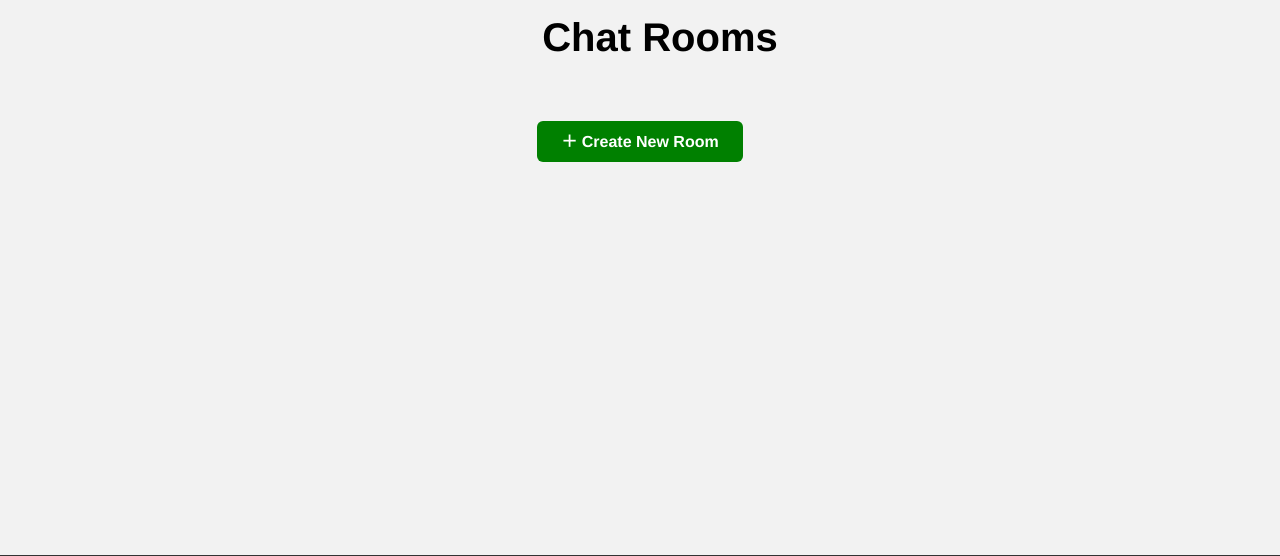
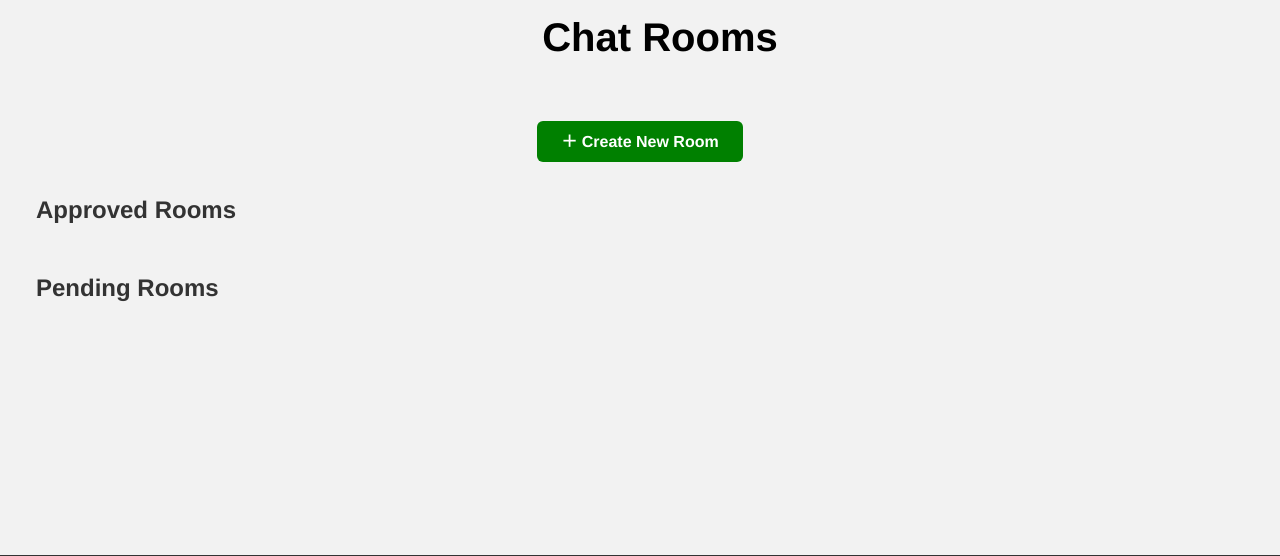
Before and after one commit to jsoong30/TravelBuddy, a Django app: page /rooms/ in a window 1280 px wide. Shown: the part 179-735 px from the top of the page. Run offline with Django 5.2, Linux system fonts and the light colour scheme; a user stored in the database is signed in; data that the repository does not hold is empty.

Commit message:
Added sections
section for approved and pending, also visitor pattern

```diff
--- /dev/null
+++ b/djangochat/static/djangochat/js/room-visitors.js
@@ -0,0 +1,75 @@
+// static/js/room-visitors.js
+
+//object structure used for the visitor pattern
+//plain data object for each room, holding name, slug, and status
+//the accept(visitor) method, which calls visitor.visitRoom(this) is the key visitor hook
+class RoomElement {
+  constructor({ name, status, slug }) {
+    this.name   = name;
+    this.status = status; // 'approved' or 'pending'
+    this.slug   = slug;
+  }
+  accept(visitor) {
+    visitor.visitRoom(this);
+  }
+}
+//these are 2 separate operations you want to perform over exactly the same collection of rooms
+//their common interface both expose a single visitRoom(room) method
+class ApprovedVisitor {
+  constructor(selector) { this.container = document.querySelector(selector); }
+  visitRoom(room) {
+    if (room.status === 'approved') {
+      const btn = document.createElement('button');
+      btn.textContent = room.name;
+      btn.onclick   = () => location.href = `/rooms/${room.slug}/`;
+      btn.className = 'px-4 py-2 m-1 bg-green-600 text-white rounded';
+      this.container.appendChild(btn);
+    }
+  }
+}
+
+class PendingVisitor {
+  constructor(selector) {
+    this.container = document.querySelector(selector);
+  }
+  visitRoom(room) {
+    if (room.status === 'pending') {
+      const btn = document.createElement('button');
+      btn.textContent = room.name + ' (Request)';
+      btn.className   = 'px-4 py-2 m-1 bg-yellow-500 text-white rounded hover:bg-yellow-600';
+      btn.style.cursor = 'pointer';
+      btn.addEventListener('click', () => {
+        // navigate to the room detail, which will show a Yes/No form
+        window.location.href = `/rooms/${room.slug}/`;
+      });
+      this.container.appendChild(btn);
+    }
+  }
+}
+
+//the single traversal
+//you loop once over your list of RoomElement objects
+//each element accepts each visitor in turn, allowing that visitor to decide whether
+//and how to render itself
+document.addEventListener('DOMContentLoaded', () => {
+  const raw        = document.getElementById('room-list').textContent;
+  const roomsData  = JSON.parse(raw);
+  const rooms      = roomsData.map(r => new RoomElement(r));
+  const approvedV  = new ApprovedVisitor('#approved-rooms');
+  const pendingV   = new PendingVisitor('#pending-rooms');
+
+  rooms.forEach(r => { r.accept(approvedV); r.accept(pendingV); });
+});
+
+/*
+Why is this the visitor pattern?
+1. Separation of concerns
+  - the roomElement class know only about its data(name, status, slug)
+  - the 2 visitors encapsulate all the UI-rendering logic for approved vs pending status
+2. Open for extendion
+  - if you later need to add, say, an adminVisitor to render a 'kickuser' button for room owners
+  you dont alter RoomElement
+3. Single Data structure, multiple Operations
+  - you have one homogeneous list (rooms). You want two distinct operations. Visitor lets you
+  keep your loop and your data model DRY
+ */
--- a/djangochat/templates/room/rooms.html
+++ b/djangochat/templates/room/rooms.html
@@ -1,33 +1,35 @@
 {% extends "base.html" %}
 {% load static %}
 
-{% block title %}Rooms | Travel Buddy{% endblock %}
+{% block title %}Chat Rooms | Travel Buddy{% endblock %}
 
 {% block content %}
+  <!-- Page Header -->
   <div style="width:100%; padding:40px 20px; text-align:center;">
     <h1 style="font-size:2.5rem; color:black; margin:0;">Chat Rooms</h1>
   </div>
+
+  <!-- Create Room Button -->
   <div style="text-align:center; margin:20px 0;">
-      <a href="{% url 'create_room' %}"
-         style="padding:12px 24px;
-                background:green;
-                color:#fff;
-                border:none;
-                border-radius:6px;
-                text-decoration:none;
-                font-weight:bold;">
-        ＋ Create New Room
-      </a>
+    <a href="{% url 'create_room' %}"
+       style="padding:12px 24px; background:green; color:#fff; border:none; border-radius:6px; text-decoration:none; font-weight:bold;">
+      ＋ Create New Room
+    </a>
   </div>
 
-  <div style="display:flex; justify-content:center; flex-wrap:nowrap; padding:16px; gap:12px; overflow-x:auto;">
-    {% for room in rooms %}
-      <form action="{% url 'room' room.slug %}" method="get" style="margin:0;">
-        <button type="submit"
-                style="padding:12px 24px; background:orange; color:white; border:none; border-radius:8px; cursor:pointer; transition:background 0.2s;">
-          {{ room.name }}
-        </button>
-      </form>
-    {% endfor %}
-  </div>
+  <!-- Approved / Pending Sections -->
+  <section style="padding:16px;">
+    <h2 style="font-size:1.5rem; margin-bottom:8px;">Approved Rooms</h2>
+    <div id="approved-rooms" style="display:flex; flex-wrap:wrap; gap:12px;"></div>
+  </section>
+
+  <section style="padding:16px;">
+    <h2 style="font-size:1.5rem; margin-bottom:8px;">Pending Rooms</h2>
+    <div id="pending-rooms" style="display:flex; flex-wrap:wrap; gap:12px;"></div>
+  </section>
 {% endblock %}
+
+{% block scripts %}
+  {{ rooms_data|json_script:"room-list" }}
+  <script src="{% static 'djangochat/js/room-visitors.js' %}"></script>
+{% endblock %}
--- a/djangochat/views.py
+++ b/djangochat/views.py
@@ -6,9 +6,22 @@ from django.utils.text import slugify
 # Create your views here.
 @login_required
 def rooms_list(request):
-    rooms = Room.objects.all()
-    return render(request, 'room/rooms.html', {'rooms': rooms})
-
+    all_rooms = Room.objects.all()
+    rooms_data = []
+    for room in all_rooms:
+        is_approved = RoomMembership.objects.filter(
+            room=room,
+            user=request.user,
+            status=RoomMembership.APPROVED
+        ).exists()
+        rooms_data.append({
+            'name':   room.name,
+            'slug':   room.slug,
+            'status': 'approved' if is_approved else 'pending'
+        })
+    return render(request, 'room/rooms.html', {
+        'rooms_data': rooms_data
+    })
 @login_required
 def room(request, slug):
     room = get_object_or_404(Room, slug=slug)
@@ -18,6 +31,7 @@ def room(request, slug):
         membership = None
 
     if membership is None:
+        # show the Yes/No form
         return render(request, 'room/request_to_join.html', {'room': room})
 
     if membership.status == RoomMembership.PENDING:
@@ -26,16 +40,14 @@ def room(request, slug):
     if membership.status == RoomMembership.DENIED:
         return render(request, 'room/denied.html', {'room': room})
 
-    # Approved → show chat
+    # APPROVED -> chat
     messages = Message.objects.filter(room=room).order_by('date_added')[:25]
-    return render(request, 'room/room.html', {
-        'room': room, 'messages': messages
-    })
-
+    return render(request, 'room/room.html', {'room': room, 'messages': messages})
 @login_required
 def request_to_join(request, slug):
-    room, _ = Room.objects.get_or_create(slug=slug)
-    RoomMembership.objects.get_or_create(room=room, user=request.user)
+    room = get_object_or_404(Room, slug=slug)
+    if request.method == 'POST':
+        RoomMembership.objects.get_or_create(room=room, user=request.user)
     return redirect('room', slug=slug)
 
 @login_required
```
Also changed, not shown: djangochat/templates/room/request_to_join.html (+22 -6 lines), db.sqlite3.
